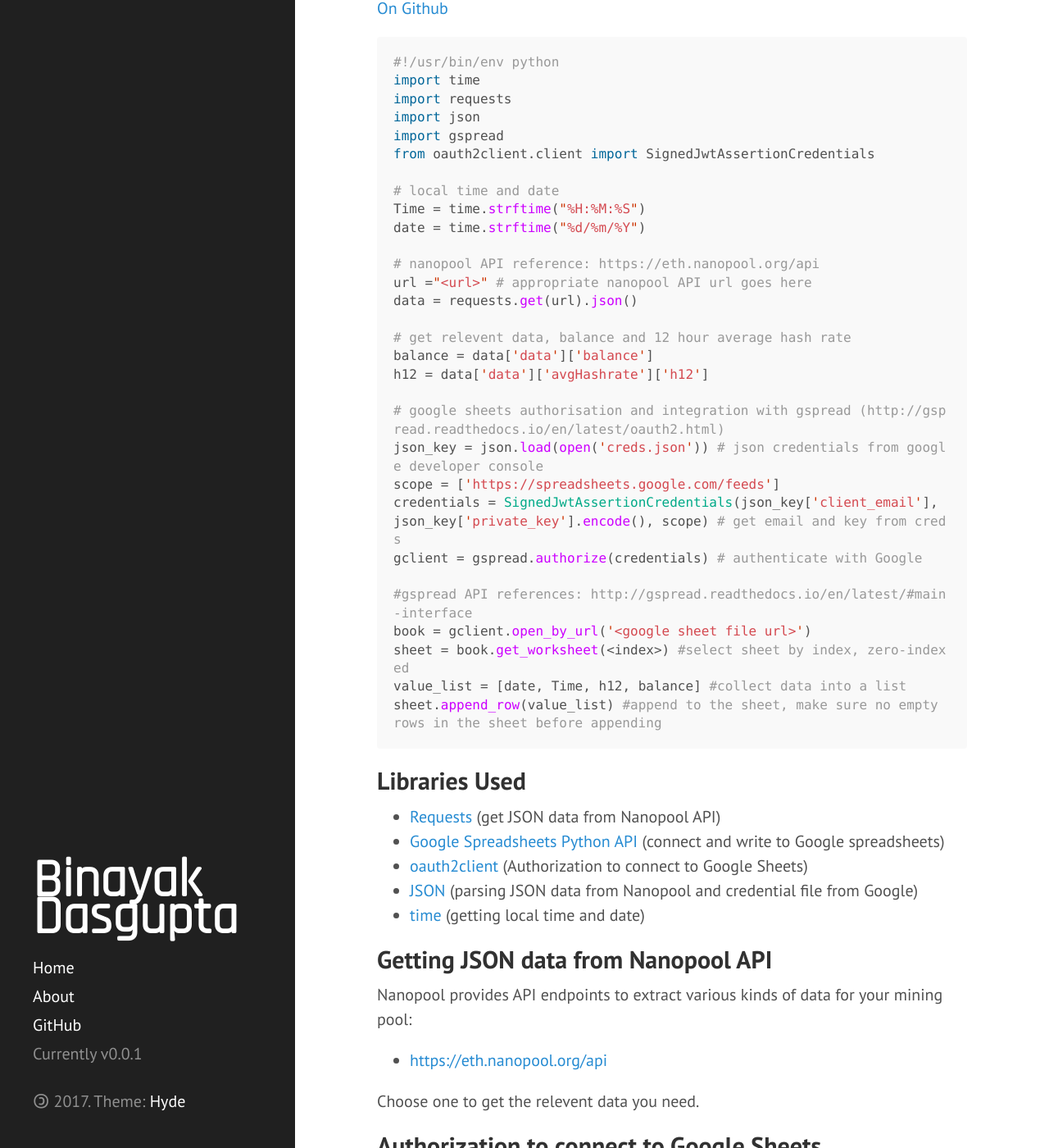
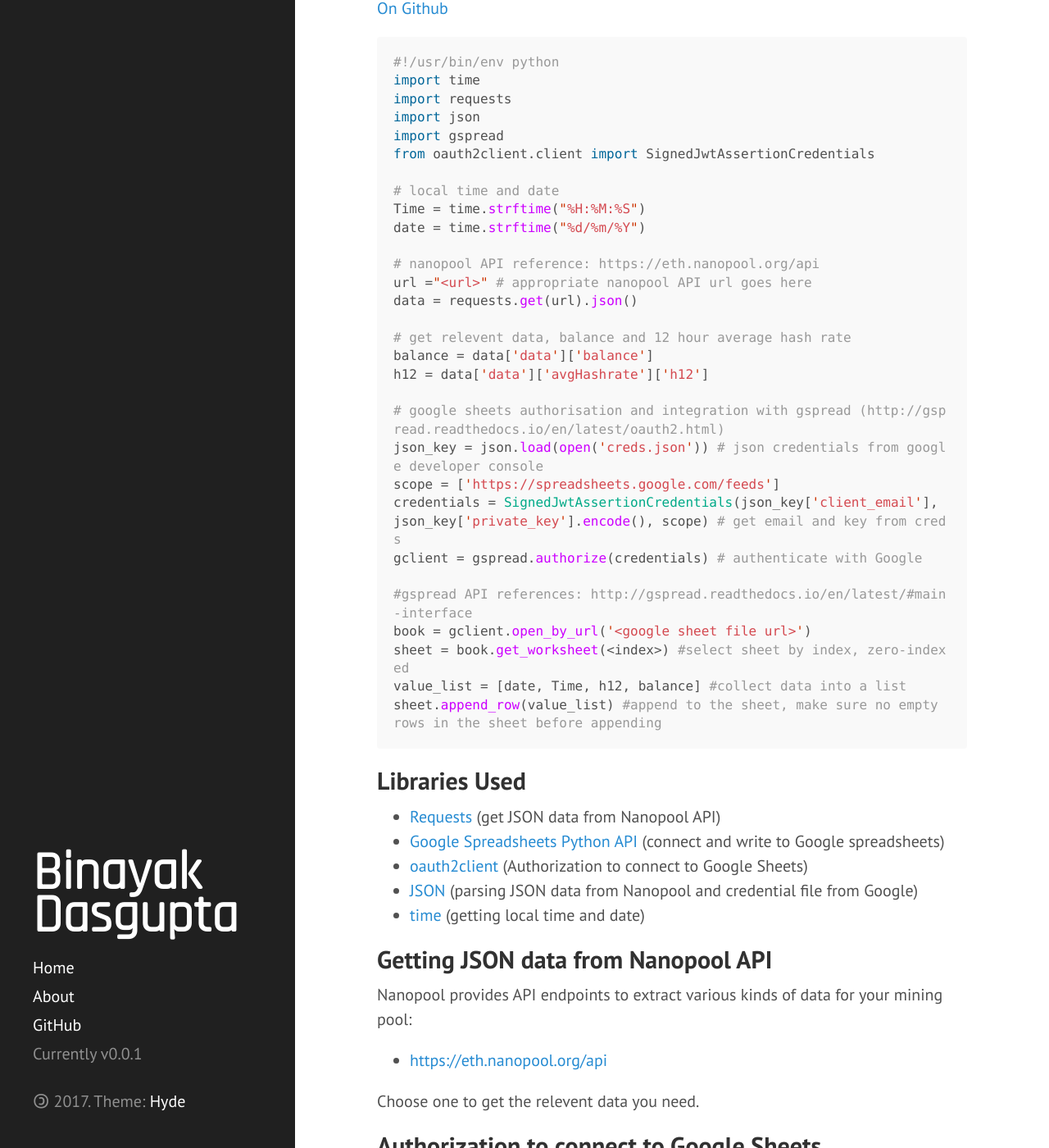
Before and after one commit to binayakd/binayakd.github.io, a Jekyll site: the page built from index.html, in a window 1280 px wide and 1400 px high, scrolled down 275 px. Shown: the whole window at 82% size. Built offline with Jekyll 4.4.1, drawn with Linux system fonts in a browser that asks for light colours; the list of posts is cut into pages by our own code.

Commit message:
updated sidebar header line height to 80%

```diff
--- a/public/css/hyde.css
+++ b/public/css/hyde.css
@@ -81,7 +81,7 @@ html {
   margin-top: 0;
   font-family: 'Rajdhani', sans-serif;
   font-size: 3.25rem;
-  line-height: 70%
+  line-height: 80%
 }
 
 /* Sidebar nav */
```
